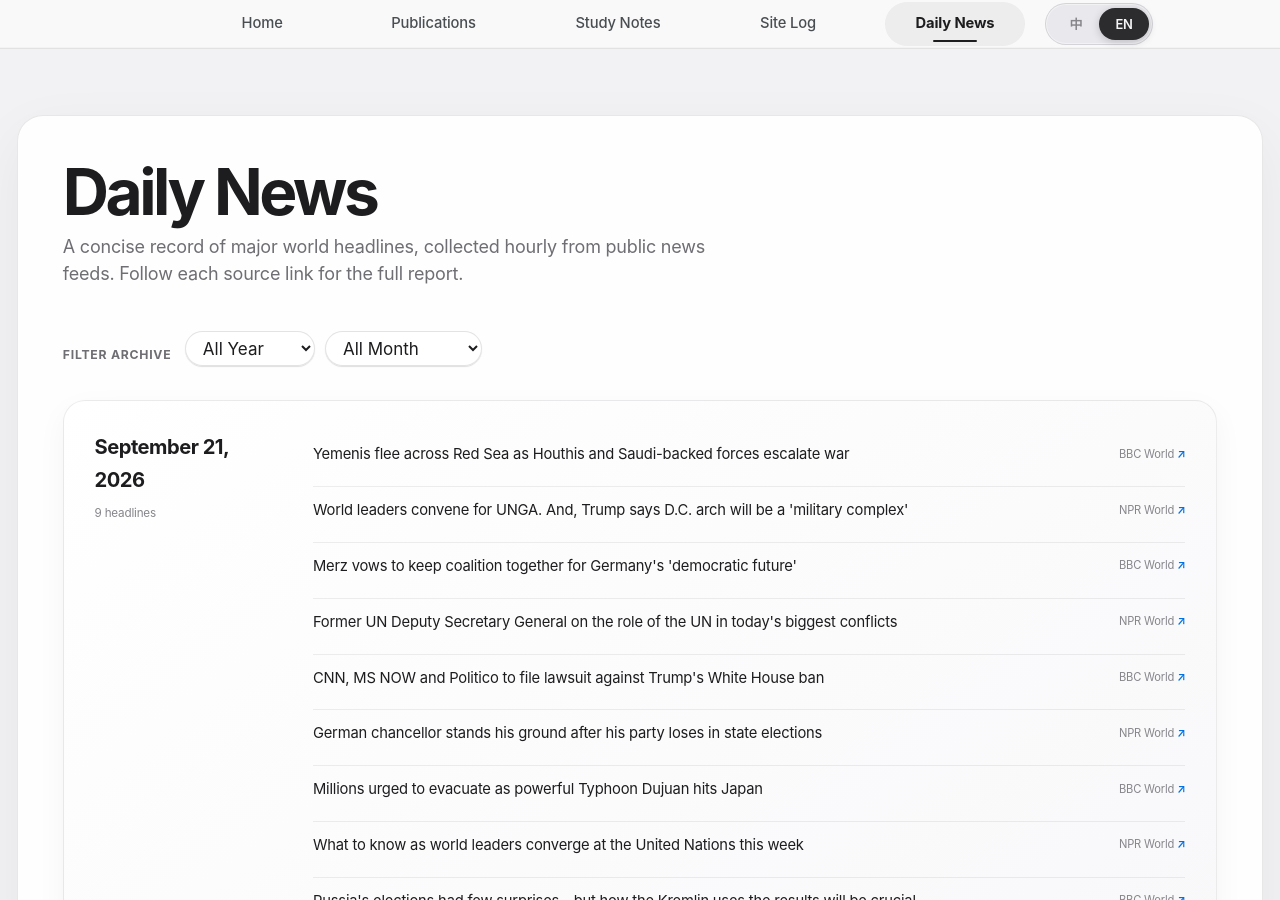
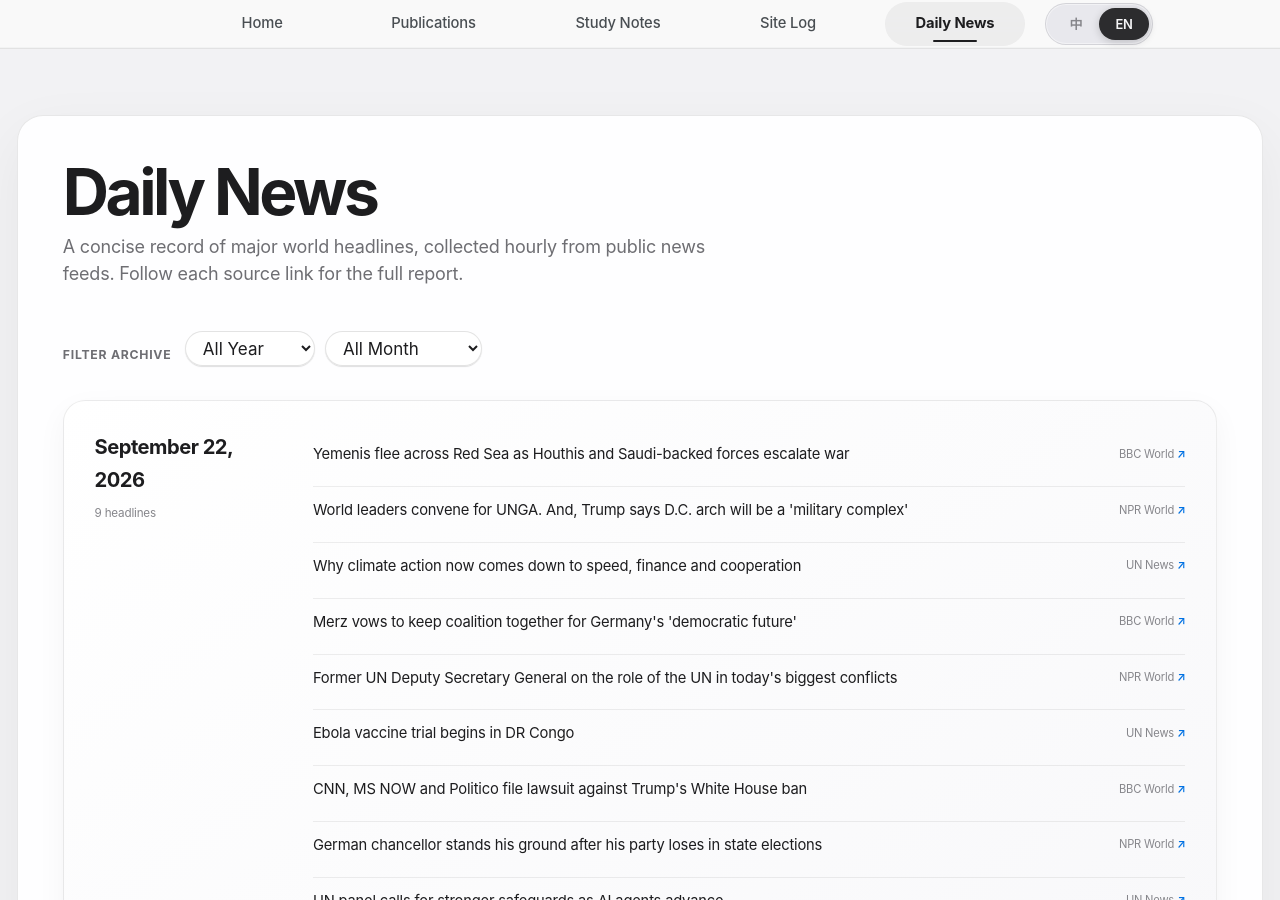
Before and after one commit to HaoxiangLuo/HaoxiangLuo.github.io, a Jekyll site: the page built from _pages/daily-news.html, in a window 1280 px wide and 900 px high. Built offline with Jekyll 4.4.1, drawn with Linux system fonts in a browser that asks for light colours; a style sheet for code colours, icons or effects is not loaded; some of the changed text lies outside the part shown.

Commit message:
Update daily news 2026-09-22

```diff
--- a/_data/daily_news.json
+++ b/_data/daily_news.json
@@ -1,6 +1,65 @@
 {
-  "updated_at": "2026-09-21T23:23:22+08:00",
+  "updated_at": "2026-09-22T00:25:43+08:00",
   "days": [
+    {
+      "date": "2026-09-22",
+      "items": [
+        {
+          "title": "Yemenis flee across Red Sea as Houthis and Saudi-backed forces escalate war",
+          "source": "BBC World",
+          "url": "https://www.bbc.co.uk/news/articles/cw4gm7l742dmo?at_medium=RSS&at_campaign=rss",
+          "title_zh": "随着胡塞武装和沙特支持的部队升级战争，也门人越过红海逃离"
+        },
+        {
+          "title": "World leaders convene for UNGA. And, Trump says D.C. arch will be a 'military complex'",
+          "source": "NPR World",
+          "url": "https://www.npr.org/2026/09/21/g-s1-144238/up-first-newsletter-united-nations-general-assembly-trump-arch-faa-ai-federal-agent-shooting",
+          "title_zh": "世界领导人齐聚联合国大会。而且，特朗普表示华盛顿拱门将成为一个“军事综合体"
+        },
+        {
+          "title": "Why climate action now comes down to speed, finance and cooperation",
+          "source": "UN News",
+          "url": "https://news.un.org/feed/view/en/story/2026/09/1168382",
+          "title_zh": "为什么气候行动现在归结为速度、资金和合作"
+        },
+        {
+          "title": "Merz vows to keep coalition together for Germany's 'democratic future'",
+          "source": "BBC World",
+          "url": "https://www.bbc.co.uk/news/articles/cqm27p8enwmko?at_medium=RSS&at_campaign=rss",
+          "title_zh": "默茨发誓要为德国的“民主未来”保持联盟"
+        },
+        {
+          "title": "Former UN Deputy Secretary General on the role of the UN in today's biggest conflicts",
+          "source": "NPR World",
+          "url": "https://www.npr.org/2026/09/21/nx-s1-5974141/former-un-deputy-secretary-general-on-the-role-of-the-un-in-todays-biggest-conflicts",
+          "title_zh": "联合国前副秘书长谈联合国在当今最大冲突中的作用"
+        },
+        {
+          "title": "Ebola vaccine trial begins in DR Congo",
+          "source": "UN News",
+          "url": "https://news.un.org/feed/view/en/story/2026/09/1168381",
+          "title_zh": "埃博拉疫苗试验在刚果民主共和国开始"
+        },
+        {
+          "title": "CNN, MS NOW and Politico file lawsuit against Trump's White House ban",
+          "source": "BBC World",
+          "url": "https://www.bbc.co.uk/news/articles/cm0e32rwvrryo?at_medium=RSS&at_campaign=rss",
+          "title_zh": "CNN、MS NOW 和 Politico 对特朗普的白宫禁令提起诉讼"
+        },
+        {
+          "title": "German chancellor stands his ground after his party loses in state elections",
+          "source": "NPR World",
+          "url": "https://www.npr.org/2026/09/21/g-s1-144231/germany-state-elections-merz",
+          "title_zh": "德国总理在其政党在州选举中失利后坚持立场"
+        },
+        {
+          "title": "UN panel calls for stronger safeguards as AI agents advance",
+          "source": "UN News",
+          "url": "https://news.un.org/feed/view/en/story/2026/09/1168380",
+          "title_zh": "联合国专家小组呼吁随着人工智能的进步采取更强有力的保障措施"
+        }
+      ]
+    },
     {
       "date": "2026-09-21",
       "items": [
```
